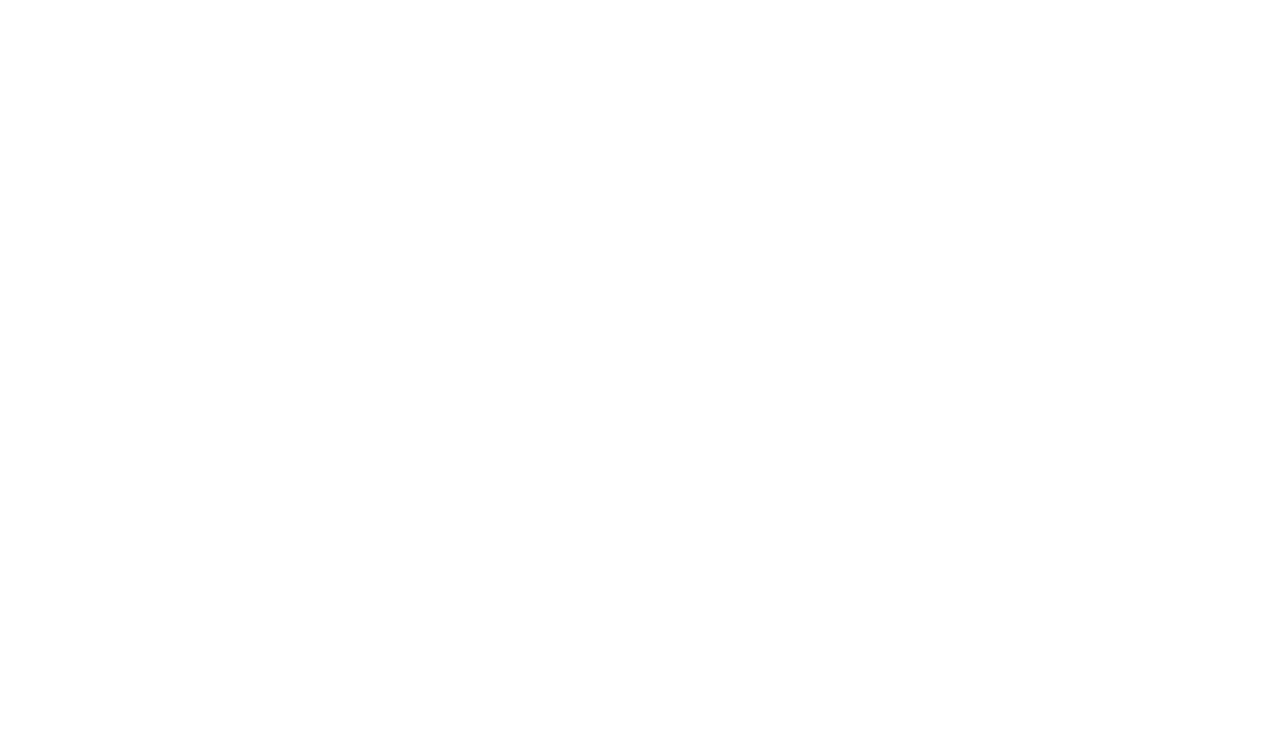
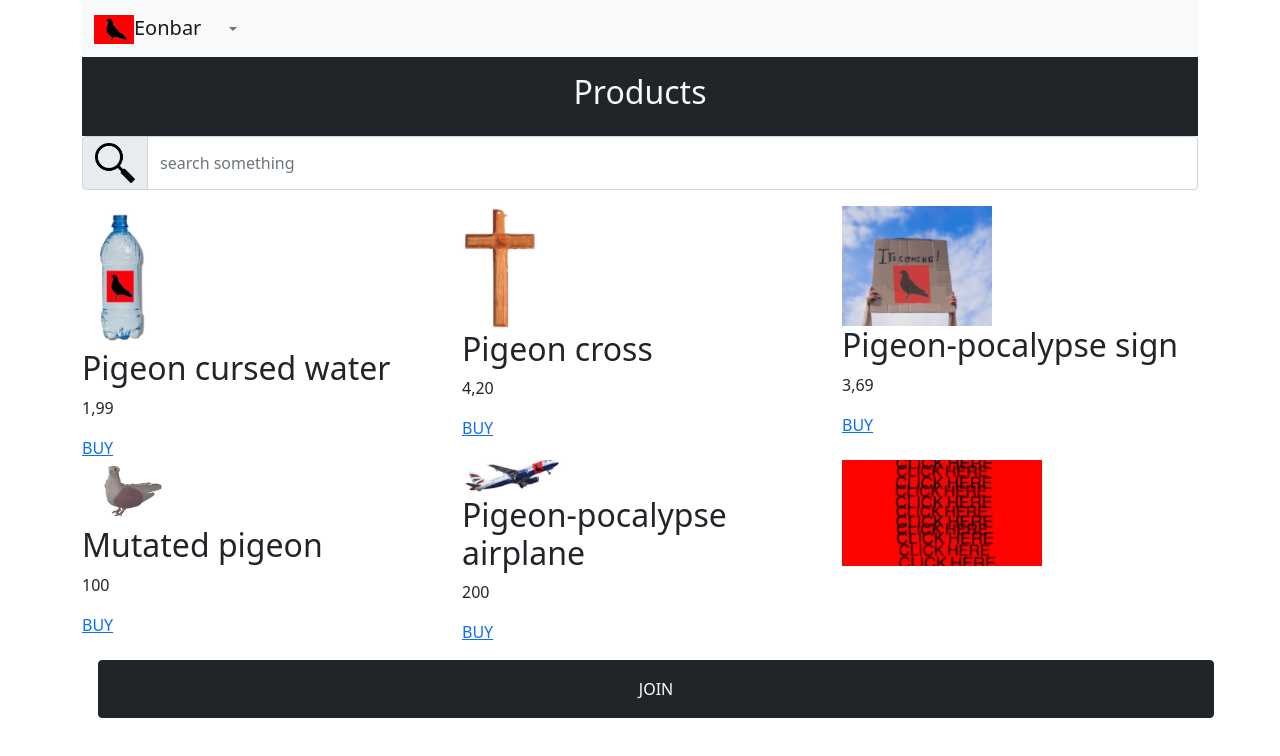
Before and after one commit to Bucketonheadusedasahat/pigeon-pocalypse.org, a plain HTML site: page products.html in a window 1280 px wide. Drawn offline with nearby package versions, Linux system fonts and the light colour scheme.

Commit message:
pigeon spell

```diff
--- a/products.html
+++ b/products.html
@@ -7,6 +7,99 @@
     <link href="https://cdn.jsdelivr.net/npm/bootstrap@5.1.3/dist/css/bootstrap.min.css" rel="stylesheet" integrity="sha384-1BmE4kWBq78iYhFldvKuhfTAU6auU8tT94WrHftjDbrCEXSU1oBoqyl2QvZ6jIW3" crossorigin="anonymous">
 </head>
 <body>
+  <div class="container">
+    <nav class="navbar navbar-expand-lg navbar-light bg-light">
+      <div class="container-fluid">
+        <a class="navbar-brand" href="join.html"><img src="a.png" alt="40px" width="40px" class="" >Eonbar</a>
+        <button class="navbar-toggler" type="button" data-bs-toggle="collapse" data-bs-target="#navbarSupportedContent" aria-controls="navbarSupportedContent" aria-expanded="false" aria-label="Toggle navigation">
+          <span class="navbar-toggler-icon"></span>
+        </button>
+        <div class="collapse navbar-collapse" id="navbarSupportedContent">
+          <ul class="navbar-nav me-auto mb-2 mb-lg-0">
+            <li class="nav-item">
+
+            </li>
+           <li class="nav-item">
+            </li>
+            <li class="nav-item dropdown">
+              <a class="nav-link dropdown-toggle" href="#" id="navbarDropdown" role="button" data-bs-toggle="dropdown" aria-expanded="false">
+
+              </a>
+              <ul class="dropdown-menu" aria-labelledby="navbarDropdown">
+                <li><a class="dropdown-item" href="about.html">ABOUT</a></li>
+                <li><a class="dropdown-item" href="products.html">PRODUCTS</a></li>
+                <li><a class="dropdown-item" href="DONATE.html">DONATE</a></li>
+                <li><hr class="dropdown-divider"></li>
+                <li><a class="dropdown-item" href="index.html">HOME</a></li>
+              </ul>
+            </li>
+            <li class="nav-item">
+            </li>
+          </ul>
+          <form class="d-flex">
+
+
+          </form>
+        </div>
+      </div>
+    </nav>
+    <div class="text-center bg-dark text-light p-3 ">
+        <h2>Products</h2>
+    </div>
+    <div class="">
+        <div class="input-group mb-3">
+          <span class="input-group-text" id="basic-addon1"><img src="b.png" alt="40px" width="40px"></span>
+          <input type="text" class="form-control" placeholder="search something" aria-label="Username" aria-describedby="basic-addon1">
+        </div>
+    </div>
+  </div>
+
+  <div class="container">
+    <div class="row">
+        <div class="col-4">
+            <img src="bottle.jpg"  width="75" alt="75"  class="img-fluid">
+            <h2>Pigeon cursed water</h2>
+            <p>1,99</p>
+            <a href="product.html">BUY</a>
+        </div>
+        <div class="col-4">
+            <img src="cross.jpg" width="75" alt="75" class="img-fluid">
+            <h2>Pigeon cross</h2>
+            <p>4,20</p>
+            <a href="product.html">BUY</a>
+        </div>
+        <div class="col-4">
+            <img src="sign.jpg" width="150" alt="150" class="img-fluid">
+            <h2>Pigeon-pocalypse sign</h2>
+            <p>3,69</p>
+            <a href="product.html">BUY</a>
+        </div>
+        <div class="col-4">
+            <img src="mut.GIF" width="100" alt="100" class="img-fluid">
+            <h2>Mutated pigeon</h2>
+            <p>100</p>
+            <a href="product.html">BUY</a>
+        </div>
+        <div class="col-4">
+            <img src="plane.jpg" width="100" alt="100" class="img-fluid">
+            <h2>Pigeon-pocalypse airplane</h2>
+            <p>200</p>
+            <a href="product.html">BUY</a>
+        </div>
+        <div class="col-4">
+           <a href="hail.html"><img src="click.jpg" width="200" alt="200" class="img-fluid"></a>
+
+        </div>
+    </div>
+  </div>
+
+  <div class="container">
+    <div class="row">
+      <div class="col">
+          <a href="join.html" class="btn btn-dark w-100 p-3 m-3">JOIN</a>
+      </div>
+  </div>
+    <script src="https://cdn.jsdelivr.net/npm/bootstrap@5.1.3/dist/js/bootstrap.bundle.min.js" integrity="sha384-ka7Sk0Gln4gmtz2MlQnikT1wXgYsOg+OMhuP+IlRH9sENBO0LRn5q+8nbTov4+1p" crossorigin="anonymous"></script>
 
 </body>
 </html>
```
Also changed, not shown: hail.html (added, +13 -0 lines), index.html (+17 -7 lines), bottle.jpg (added), click.jpg (added), cross.jpg (added), king.jpg (added), mut.GIF (added), nowtheyare.jpg (added), plane.jpg (added), sign.jpg (added), 1 other file.
